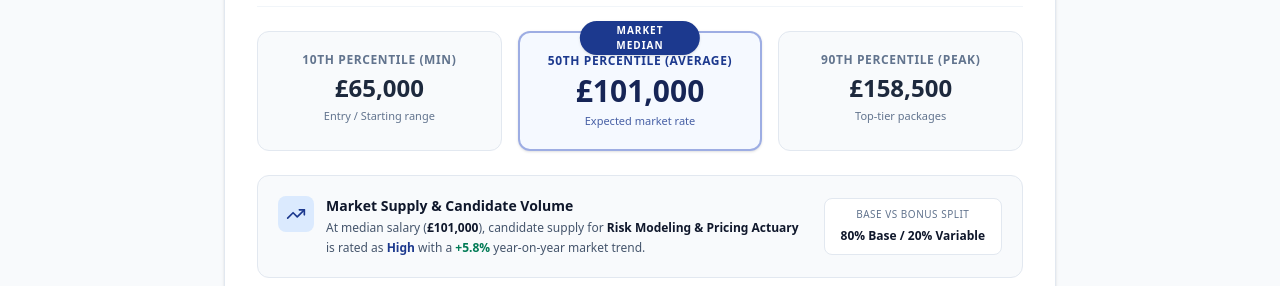
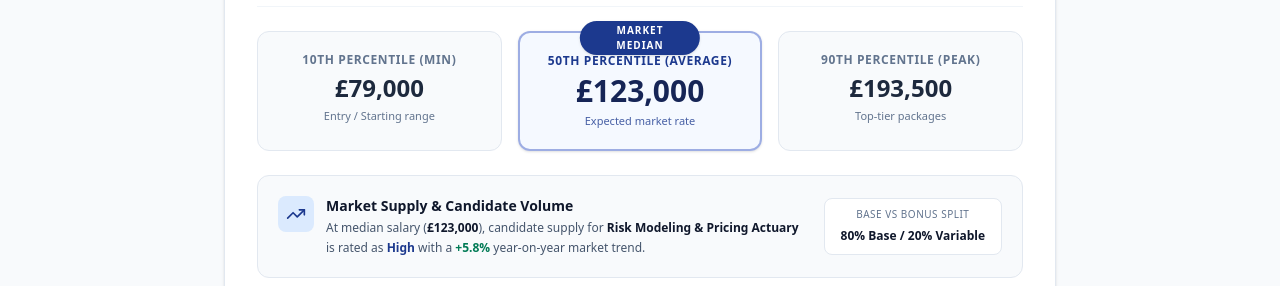
Before and after one commit to lucfountain-crypto/liberty-salaries, a Next.js app: page / in a window 1280 px wide. Shown: the part 888-1174 px from the top of the page. Built offline with nearby package versions, Linux system fonts and the light colour scheme.

Commit message:
Enforce UK National Minimum Wage salary floor for London roles

```diff
--- a/src/app/components/SalaryDashboard.tsx
+++ b/src/app/components/SalaryDashboard.tsx
@@ -96,13 +96,13 @@ export default function SalaryDashboard() {
     let basePct = 90;
     let bonusPct = 10;
     let description = `Provides administrative, organizational, and operational support for business leaders.`;
-    let demand = "High Candidate Volume (Abundant Talent)";
+    let demand = "High Candidate Availability (Abundant Talent)";
     let yoy = "+3.8%";
     let hiringInsight = "High active applicant volume on market release. Rigorous screening required to shortlist top 5% performers.";
 
     if (inputLower.includes('pa') || inputLower.includes('secretary') || inputLower.includes('assistant') || inputLower.includes('reception') || inputLower.includes('admin') || inputLower.includes('office manager')) {
       sector = "Corporate Administration & Executive Support";
-      baseP10 = 28000; baseP50 = 38000; baseP90 = 55000;
+      baseP10 = 32000; baseP50 = 42000; baseP90 = 58000;
       basePct = 95; bonusPct = 5;
       description = "Manages executive diaries, travel logistics, board coordination, and senior administrative operations.";
       demand = "High Candidate Availability (Swamped with Applicants)";
@@ -191,10 +191,10 @@ export default function SalaryDashboard() {
 
   // Experience level multipliers
   const expMultipliers: Record<string, { label: string; multiplier: number }> = {
-    '1-3': { label: '1–3 Years (Junior / Assistant)', multiplier: 0.72 },
-    '3-6': { label: '3–6 Years (Mid-Level)', multiplier: 0.88 },
-    '6-10': { label: '6–10 Years (Senior)', multiplier: 1.00 },
-    '10+': { label: '10+ Years (Highly Experienced)', multiplier: 1.35 }
+    '1-3': { label: '1–3 Years (Junior / Assistant)', multiplier: 0.88 },
+    '3-6': { label: '3–6 Years (Mid-Level)', multiplier: 1.00 },
+    '6-10': { label: '6–10 Years (Senior)', multiplier: 1.18 },
+    '10+': { label: '10+ Years (Highly Experienced)', multiplier: 1.45 }
   };
 
   const currentExpMeta = expMultipliers[expYears] || expMultipliers['1-3'];
@@ -202,7 +202,7 @@ export default function SalaryDashboard() {
 
   // Active region data
   const rawRegionData = activeRoleData.regional_data[parsedLocation.regionKey as keyof typeof activeRoleData.regional_data] || {
-    p10: 30000,
+    p10: 32000,
     p50: 45000,
     p90: 65000,
     base_pct: 90,
@@ -215,10 +215,12 @@ export default function SalaryDashboard() {
   // Work style adjustment factor
   const styleMultiplier = parsedLocation.derivedStyle === 'remote' ? 1.05 : parsedLocation.derivedStyle === 'onsite' ? 0.97 : 1.0;
 
-  // Calculated final benchmarks
-  const p10 = Math.round((rawRegionData.p10 * multiplier * styleMultiplier) / 500) * 500;
-  const p50 = Math.round((rawRegionData.p50 * multiplier * styleMultiplier) / 500) * 500;
-  const p90 = Math.round((rawRegionData.p90 * multiplier * styleMultiplier) / 500) * 500;
+  // Calculated final benchmarks (with UK National Minimum Wage floor enforcement)
+  const nmwFloor = parsedLocation.regionKey === 'london' ? 28000 : 25000;
+
+  const p10 = Math.max(nmwFloor, Math.round((rawRegionData.p10 * multiplier * styleMultiplier) / 500) * 500);
+  const p50 = Math.max(p10 + 5000, Math.round((rawRegionData.p50 * multiplier * styleMultiplier) / 500) * 500);
+  const p90 = Math.max(p50 + 10000, Math.round((rawRegionData.p90 * multiplier * styleMultiplier) / 500) * 500);
 
   const basePct = rawRegionData.base_pct || 85;
   const bonusPct = rawRegionData.bonus_pct || 15;
```
